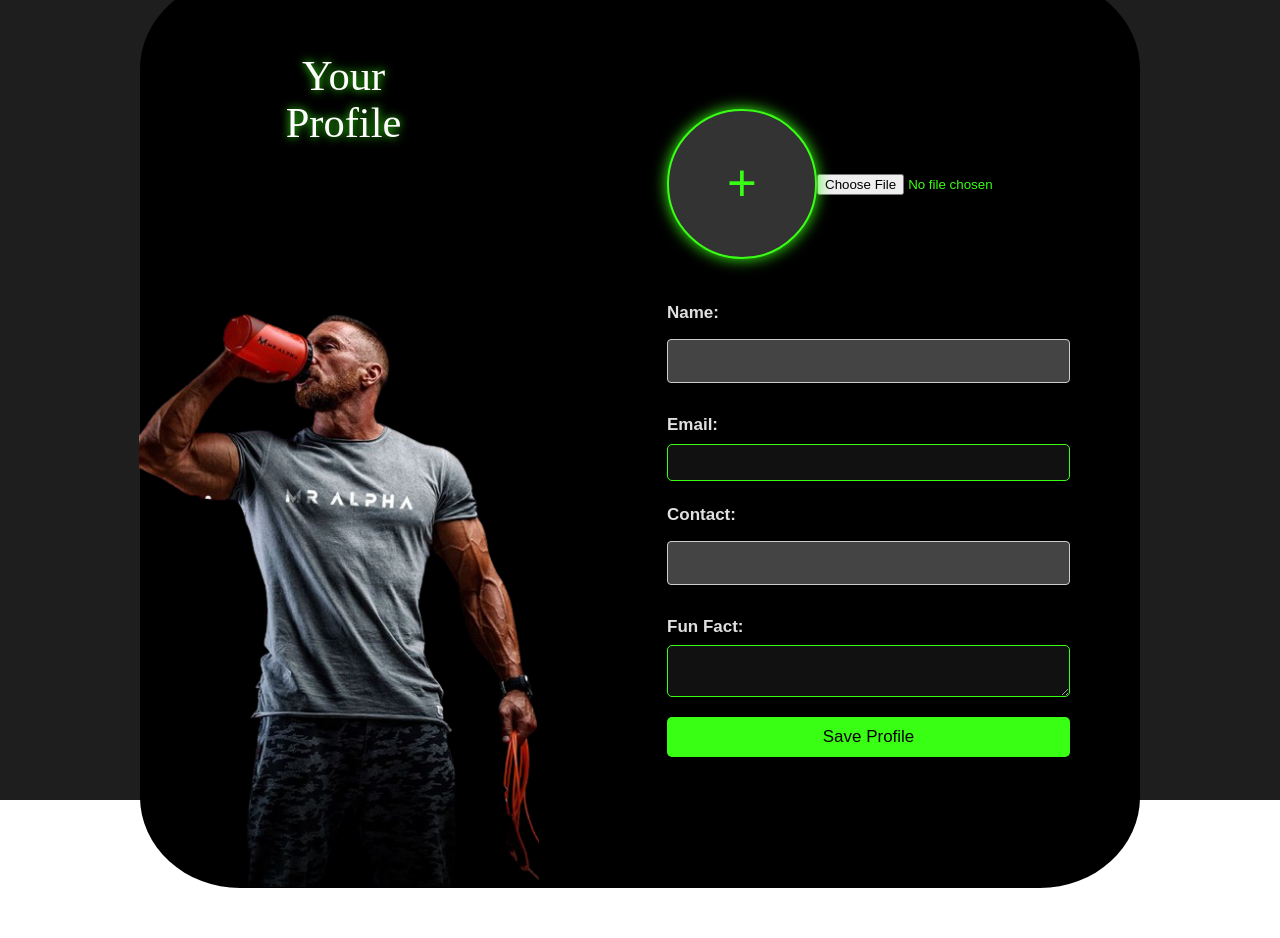
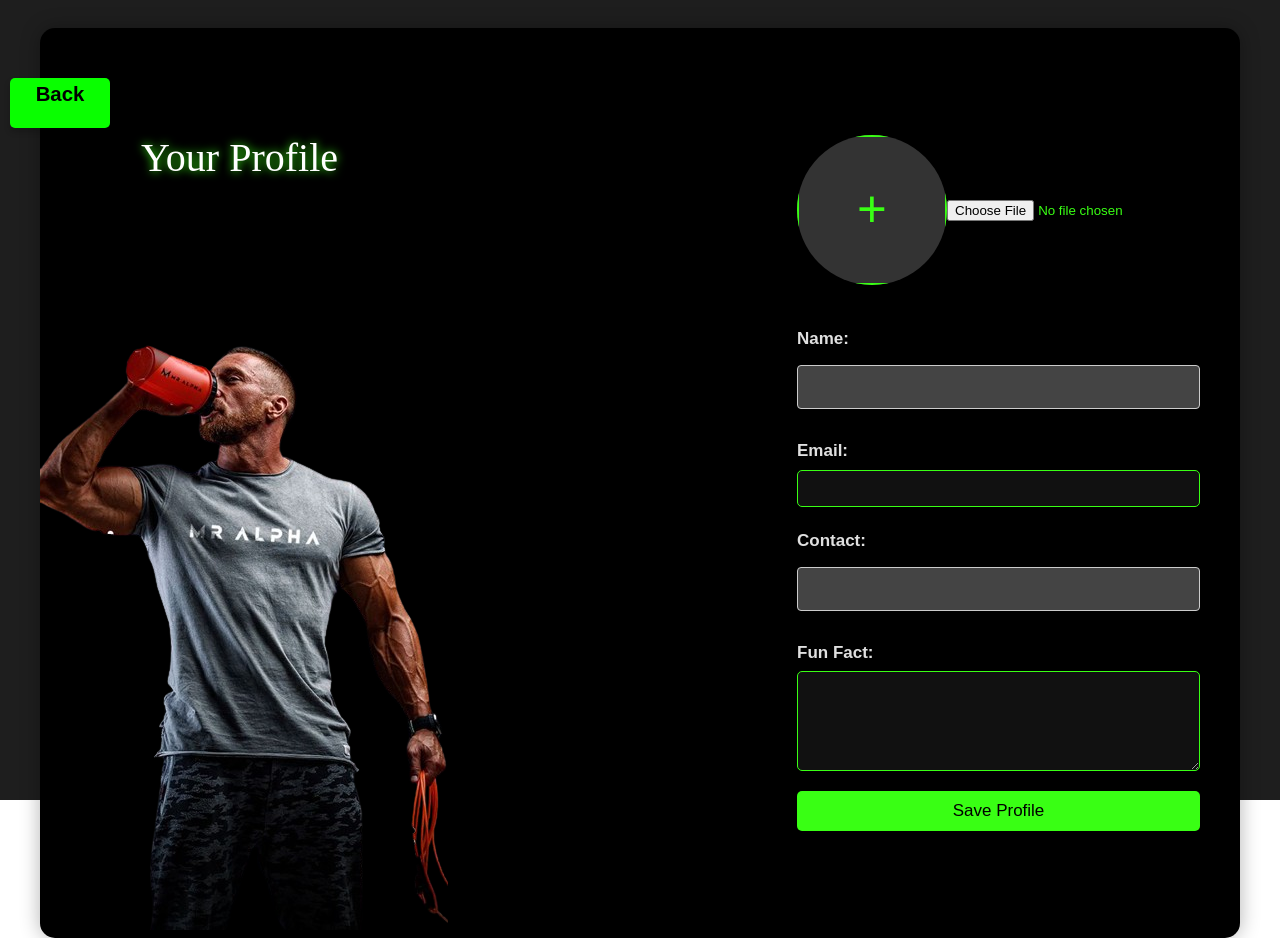
Before and after one commit to Lemmes33/BetterFit, a React (Vite) app in the folder client/: page /profile in a window 1280 px wide. Before the commit the page ends 888 px from the top, so only its background shows below. Built offline with nearby package versions, Linux system fonts and the light colour scheme.

Commit message:
Updated the dashboard and the profile

```diff
--- a/client/src/components/Dashboard/Dashboard.css
+++ b/client/src/components/Dashboard/Dashboard.css
@@ -65,6 +65,7 @@
   padding: 10px;
   cursor: pointer;
   border-radius: 6px;
+  transition: background 0.3s ease;
 }
 
 /* Navigation */
@@ -123,6 +124,7 @@
   font-weight: bold;
   position: relative;
   cursor: pointer;
+  color: #ffffff;
 }
 
 .user-avatar-dropdown {
@@ -362,6 +364,8 @@
 .user-name-dropdown {
   position: relative;
   display: inline-block;
+  cursor: pointer;
+  color: #ffffff;
 }
 
 .user-name-dropdown:after {
@@ -375,18 +379,6 @@
 
 .user-name-dropdown:hover .dropdown-menu {
   display: block;
-}
-
-.user-name-dropdown {
-  position: relative;
-  display: inline-block;
-  cursor: pointer;
-  color: #ffffff;
-}
-
-.dropdown-arrow {
-  margin-left: 8px;
-  font-size: 12px;
 }
 
 .user-name-dropdown-menu {
@@ -479,6 +471,7 @@
 .logout-popup button.cancel:hover {
   background-color: #c9302c;
 }
+
 /* Button link styles */
 .button-link {
   display: inline-block;
--- a/client/src/components/Profile/Profile.css
+++ b/client/src/components/Profile/Profile.css
@@ -1,57 +1,123 @@
+/* Container for the profile page */
 .profile-container {
   background-color: #000000;
   color: #39FF14;
   font-family: 'Arial', sans-serif;
-  padding: 70px;
-  margin-top: -30px;
+  padding: 20px;
+  margin-top: 20px;
   display: flex;
   align-items: center;
   justify-content: flex-start;
-  width: 1000px;
+  width: 1200px;
   height: 910px;
-  border-radius: 10%;
+  border-radius: 15px;
+  box-shadow: 0 0 20px rgba(0, 0, 0, 0.3);
 }
 
-.profile-container h1 {
-  margin-top: -350px;
-  margin-right: 220px;
+/* Header styling */
+.profile-header {
+  display: flex;
+  align-items: center;
+  width: 100%;
+  position: relative;
+  margin-bottom: 30px;
 }
 
+/* Back button styling */
+.back-button1 {
+  background-color: #09ff00;
+  border: none;
+  color: #000000;
+  margin-top: -750px;
+  padding: 10px 20px;
+  font-size: 20px;
+  cursor: pointer;
+  height: 60px;
+  margin-left: -30px;
+  border-radius: 5px;
+  box-shadow: 0 4px 6px rgba(0, 0, 0, 0.2);
+  margin-right: 0px;
+}
+
+.back-button1:hover {
+  background-color: #07d600;
+  box-shadow: 0 6px 8px rgba(0, 0, 0, 0.3);
+}
+
+/* Title styling */
+.profile-title1 {
+  font-size: 40px;
+  text-shadow: 0 0 10px #39FF14;
+  margin-top: -600px;
+  text-align: center;
+  flex: 1;
+}
+
+/* Header image container */
+.header-image-container {
+  display: flex;
+  justify-content: center;
+  margin-top: 10px;
+  position: relative; /* Allows easy adjustment */
+}
+.back-button-link {
+  background-color: #09ff00;
+  color: #000000;
+  margin-top: -730px ;
+  font-size: 20px;
+  height: 50px;
+  width: 100px;
+  margin-left: -50px;
+  text-align: center;
+  font-size: larger;
+  font-weight: 700;
+  border-radius: 5px;
+  box-shadow: 0 4px 6px rgba(0, 0, 0, 0.2);
+  transition: background-color 0.3s ease, box-shadow 0.3s ease;
+}
+
+.back-button-link:hover {
+  background-color: #07d600;
+  box-shadow: 0 6px 8px rgba(0, 0, 0, 0.3);
+}
+
+
+.header-image1 {
+  margin: 0;
+  position: relative;
+  left: -329px; /* Adjusts position horizontally */
+  top: 160px; /* Adjusts position vertically */
+  border-radius: 8px;
+}
+
+/* Profile content layout */
 .profile-content {
-  flex: 2; /* The form section now takes up more space on the left */
+  flex: 2;
   display: flex;
   flex-direction: column;
+  margin-right: 30px;
 }
 
 .profile-image-container {
-  flex: 1; /* The image container now takes up space on the right side */
+  flex: 1;
   display: flex;
   align-items: center;
   justify-content: center;
-  padding-left: 50px; /* Adds space between the form and the image */
 }
 
 .profile-image {
   width: 250px;
   height: 250px;
-  border-radius: 10%;
+  border-radius: 15px;
   object-fit: cover;
   box-shadow: 0 0 15px #39FF14;
 }
 
-.profile-header {
-  text-align: center;
-  margin-bottom: 30px;
-  margin-left: 30px;
-  margin-top: -30px;
-}
-
-.profile-title {
-  font-size: 2.5em;
-  text-shadow: 0 0 10px #39FF14;
-}
-
+/* Profile form styling */
 .profile-form {
+  padding: 20px;
+  border-radius: 10px;
+  box-shadow: 0 4px 6px rgba(0, 0, 0, 0.3);
   display: grid;
   gap: 20px;
 }
@@ -66,7 +132,8 @@
   font-weight: bold;
 }
 
-.profile-input, .profile-textarea {
+.profile-input,
+.profile-textarea {
   background-color: #111;
   border: 1px solid #39FF14;
   color: #39FF14;
@@ -74,55 +141,72 @@
   border-radius: 5px;
 }
 
-.header-image1 {
-  margin-top: 120px;
-  height: 600px;
-  margin-left: -230px;
-  margin-bottom: -600px;
+.profile-textarea {
+  height: 100px;
+  resize: vertical;
 }
 
-.profile-input:focus, .profile-textarea:focus {
+.profile-input:focus,
+.profile-textarea:focus {
   outline: none;
   box-shadow: 0 0 5px #39FF14;
 }
 
+.profile-submit {
+  background-color: #39FF14;
+  color: #000;
+  border: none;
+  padding: 10px 20px;
+  font-size: 1em;
+  border-radius: 5px;
+  cursor: pointer;
+  transition: all 0.3s ease;
+}
+
+.profile-submit:hover {
+  background-color: #2bff00;
+  box-shadow: 0 0 10px #39FF14;
+}
+
+/* Avatar styling */
 .profile-avatar-container {
   display: flex;
   align-items: center;
   justify-content: center;
   margin-bottom: 20px;
-  position: relative; /* Allows the overlay to be positioned relative to the avatar */
+  position: relative;
 }
 
 .profile-avatar-wrapper {
   position: relative;
+  width: 150px;
+  height: 150px;
+  border-radius: 50%;
+  overflow: hidden;
   display: flex;
   align-items: center;
   justify-content: center;
 }
 
 .profile-avatar {
-  width: 150px;
-  height: 150px;
-  border-radius: 50%;
+  width: 100%;
+  height: 100%;
+  object-fit: cover;
   border: 2px solid #39FF14;
-  object-fit: cover;
   box-shadow: 0 0 15px #39FF14;
-  background-color: #333; /* Default background color when no image is provided */
+  background-color: #333;
 }
 
 .profile-avatar-placeholder {
-  width: 150px;
-  height: 150px;
-  border-radius: 50%;
-  border: 2px solid #39FF14;
+  width: 100%;
+  height: 100%;
   display: flex;
   align-items: center;
   justify-content: center;
-  background-color: #333;
   color: #39FF14;
   font-size: 3em;
-  box-shadow: 0 0 15px #39FF14;
+  border: 2px solid #39FF14;
+  background-color: #333;
 }
 
 .profile-avatar-overlay {
@@ -135,14 +219,14 @@
   background-color: rgba(0, 0, 0, 0.6);
   border-bottom-left-radius: 75px;
   border-bottom-right-radius: 75px;
-  display: none; /* Hidden by default */
+  display: none;
   align-items: center;
   justify-content: center;
   flex-direction: column;
 }
 
 .profile-avatar-container:hover .profile-avatar-overlay {
-  display: flex; /* Show overlay on hover */
+  display: flex;
 }
 
 .profile-avatar-label {
@@ -152,11 +236,11 @@
   border-radius: 5px;
   cursor: pointer;
   transition: all 0.3s ease;
-  opacity: 0; /* Hidden by default */
+  opacity: 0;
 }
 
 .profile-avatar-container:hover .profile-avatar-label {
-  opacity: 1; /* Show label on hover */
+  opacity: 1;
 }
 
 .profile-avatar-remove {
@@ -174,18 +258,7 @@
   background-color: #ff1e1e;
 }
 
-.profile-submit {
-  background-color: #39FF14;
-  color: #000;
-  border: none;
-  padding: 10px 20px;
-  font-size: 1em;
-  border-radius: 5px;
-  cursor: pointer;
-  transition: all 0.3s ease;
+/* Toast container styling */
+.Toastify__toast-container {
+  font-size: 16px;
 }
-
-.profile-submit:hover {
-  background-color: #2bff00;
-  box-shadow: 0 0 10px #39FF14;
-}
--- a/client/src/components/Profile/Profile.jsx
+++ b/client/src/components/Profile/Profile.jsx
@@ -1,6 +1,10 @@
 import React, { useState } from 'react';
 import './Profile.css';
 import ProfileImg from "../../assets/___4_-removebg-preview.png";
+import { toast, ToastContainer } from 'react-toastify';
+import 'react-toastify/dist/ReactToastify.css';
+import { useNavigate } from 'react-router-dom'; // Import useNavigate
+import { Link } from 'react-router-dom';
 
 const Profile = () => {
   const [name, setName] = useState('');
@@ -9,7 +13,9 @@ const Profile = () => {
   const [funFact, setFunFact] = useState('');
   const [instagram, setInstagram] = useState('');
   const [twitter, setTwitter] = useState('');
-  const [avatar, setAvatar] = useState(null);
+  const [avatar, setAvatar] = useState(localStorage.getItem('avatar') || '');
+
+  const navigate = useNavigate(); // Initialize useNavigate
 
   const handleAvatarChange = (e) => {
     const file = e.target.files[0];
@@ -17,26 +23,34 @@ const Profile = () => {
       const reader = new FileReader();
       reader.onloadend = () => {
         setAvatar(reader.result);
+        localStorage.setItem('avatar', reader.result); // Save to localStorage
       };
       reader.readAsDataURL(file);
     }
   };
 
   const handleAvatarRemove = () => {
-    setAvatar(null);
+    setAvatar('');
+    localStorage.removeItem('avatar'); // Remove from localStorage
   };
 
   const handleSubmit = (e) => {
     e.preventDefault();
-    // Handle form submission here
-    console.log({ name, email, contact, funFact, instagram, twitter, avatar });
+    // Save profile data here (e.g., send to server)
+    toast.success("Profile saved successfully!"); // Show success toast
+  };
+
+  const handleBackClick = () => {
+    navigate(-1); // Navigate to the previous page
   };
 
   return (
     <div className="profile-container">
       <header className="profile-header">
-        <h1 className="profile-title">Your Profile</h1>
-        <div className="header-image-container">
+      <Link to="/dashboard" className="back-button-link">Back</Link>
+
+        <h1 className="profile-title1">Your Profile</h1>
+        <div className="header-image-container1">
           <img src={ProfileImg} alt="Header" className="header-image1" />
         </div>
       </header>
@@ -52,7 +66,7 @@ const Profile = () => {
             )}
             <div className="profile-avatar-overlay">
               <label htmlFor="avatar" className="profile-avatar-label">
-
+                {/* Add label text if needed */}
               </label>
               {avatar && (
                 <button
@@ -117,6 +131,8 @@ const Profile = () => {
 
         <button type="submit" className="profile-submit">Save Profile</button>
       </form>
+
+      <ToastContainer />
     </div>
   );
 };
```
Also changed, not shown: client/src/components/Dashboard/Dashboard.jsx (+33 -12 lines).
